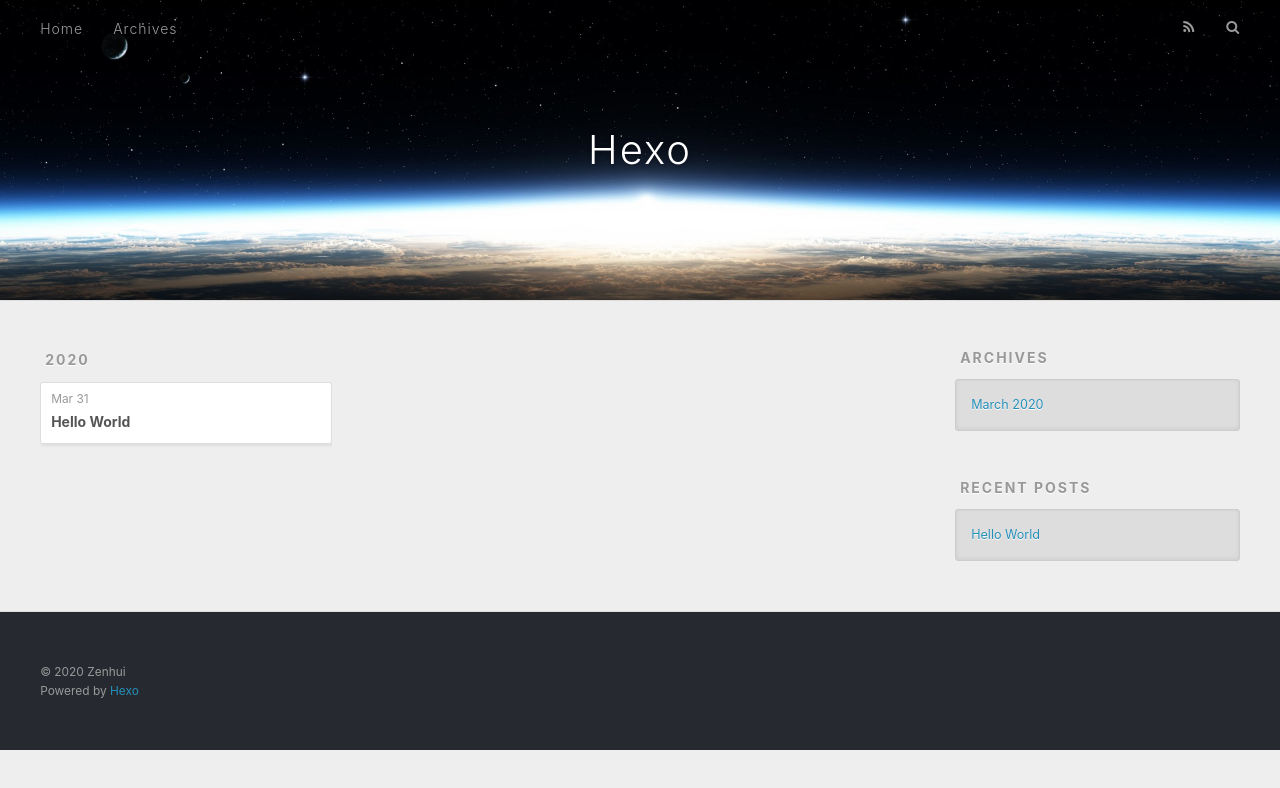
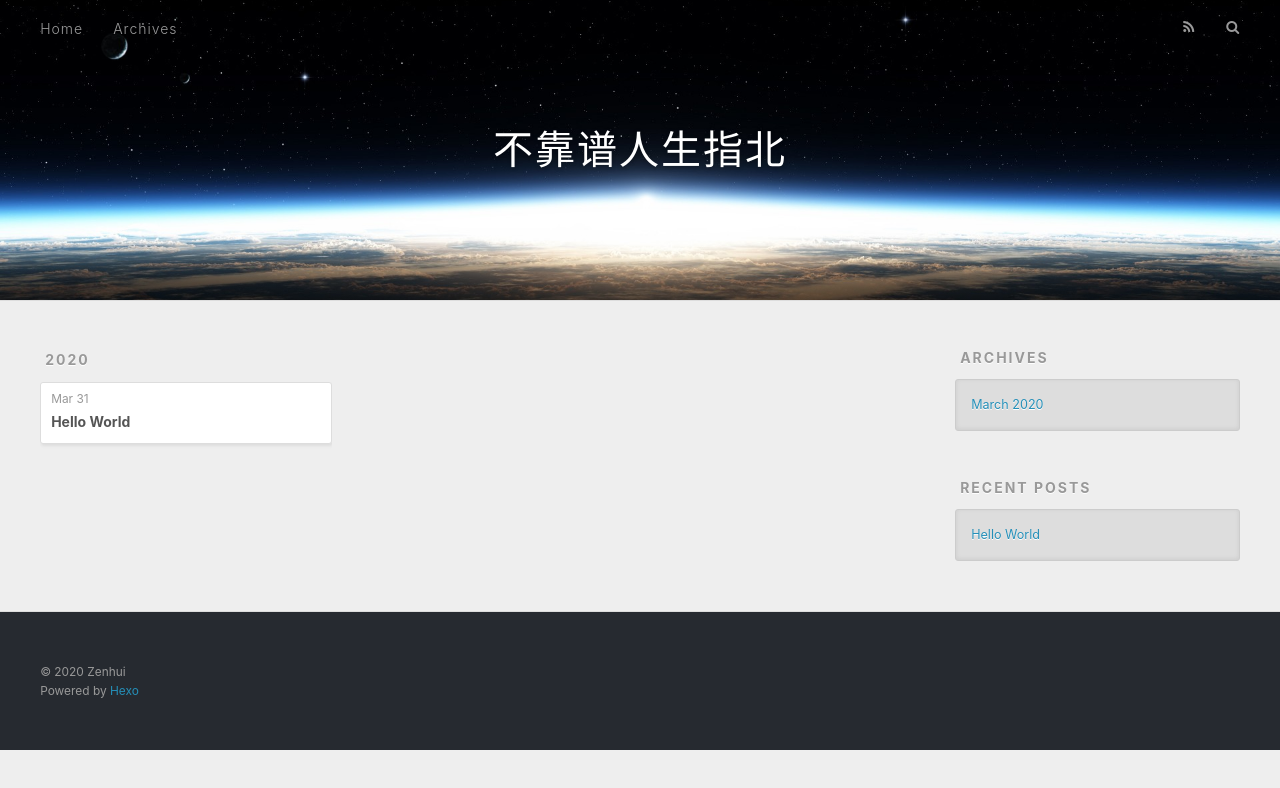
Before and after one commit to aha-time/aha-time.github.io, a plain HTML site: page archives/2020/03/index.html in a window 1280 px wide. Drawn offline with nearby package versions, Linux system fonts and the light colour scheme.

Commit message:
Site updated: 2020-04-01 15:31:12

```diff
--- a/archives/2020/03/index.html
+++ b/archives/2020/03/index.html
@@ -5,17 +5,17 @@
 
 
 
-  <title>Archives: 2020/3 | Hexo</title>
+  <title>Archives: 2020/3 | 不靠谱人生指北</title>
   <meta name="viewport" content="width=device-width, initial-scale=1, maximum-scale=1">
   <meta property="og:type" content="website">
-<meta property="og:title" content="Hexo">
+<meta property="og:title" content="不靠谱人生指北">
 <meta property="og:url" content="http://aha-time.github.io/archives/2020/03/index.html">
-<meta property="og:site_name" content="Hexo">
+<meta property="og:site_name" content="不靠谱人生指北">
 <meta property="og:locale" content="en_US">
 <meta property="article:author" content="Zenhui">
 <meta name="twitter:card" content="summary">
 
-    <link rel="alternate" href="/atom.xml" title="Hexo" type="application/atom+xml">
+    <link rel="alternate" href="/atom.xml" title="不靠谱人生指北" type="application/atom+xml">
 
 
     <link rel="icon" href="/favicon.png">
@@ -36,7 +36,7 @@
   <div id="header-outer" class="outer">
     <div id="header-title" class="inner">
       <h1 id="logo-wrap">
-        <a href="/" id="logo">Hexo</a>
+        <a href="/" id="logo">不靠谱人生指北</a>
       </h1>
 
     </div>
```
Also changed, not shown: 2020/03/31/hello-world/index.html (+4 -4 lines), archives/2020/index.html (+5 -5 lines), archives/index.html (+5 -5 lines), index.html (+5 -5 lines).
